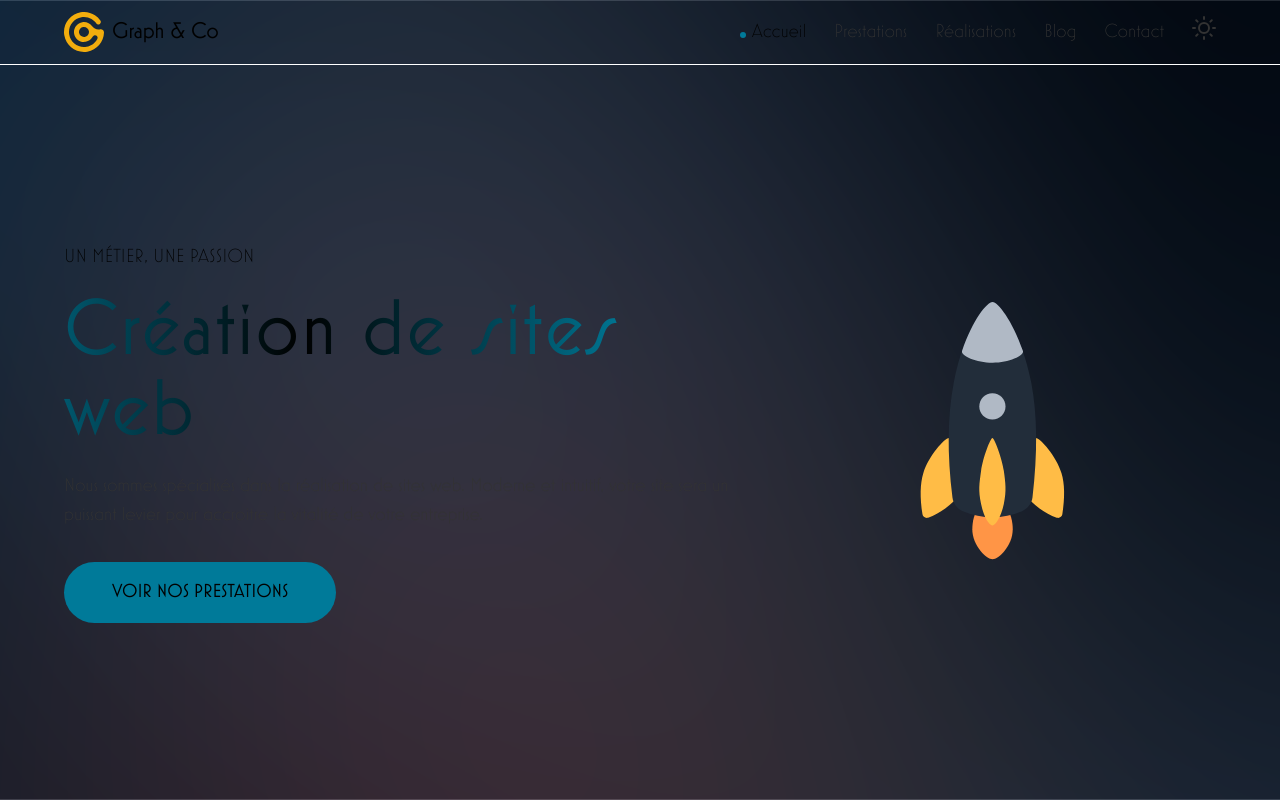
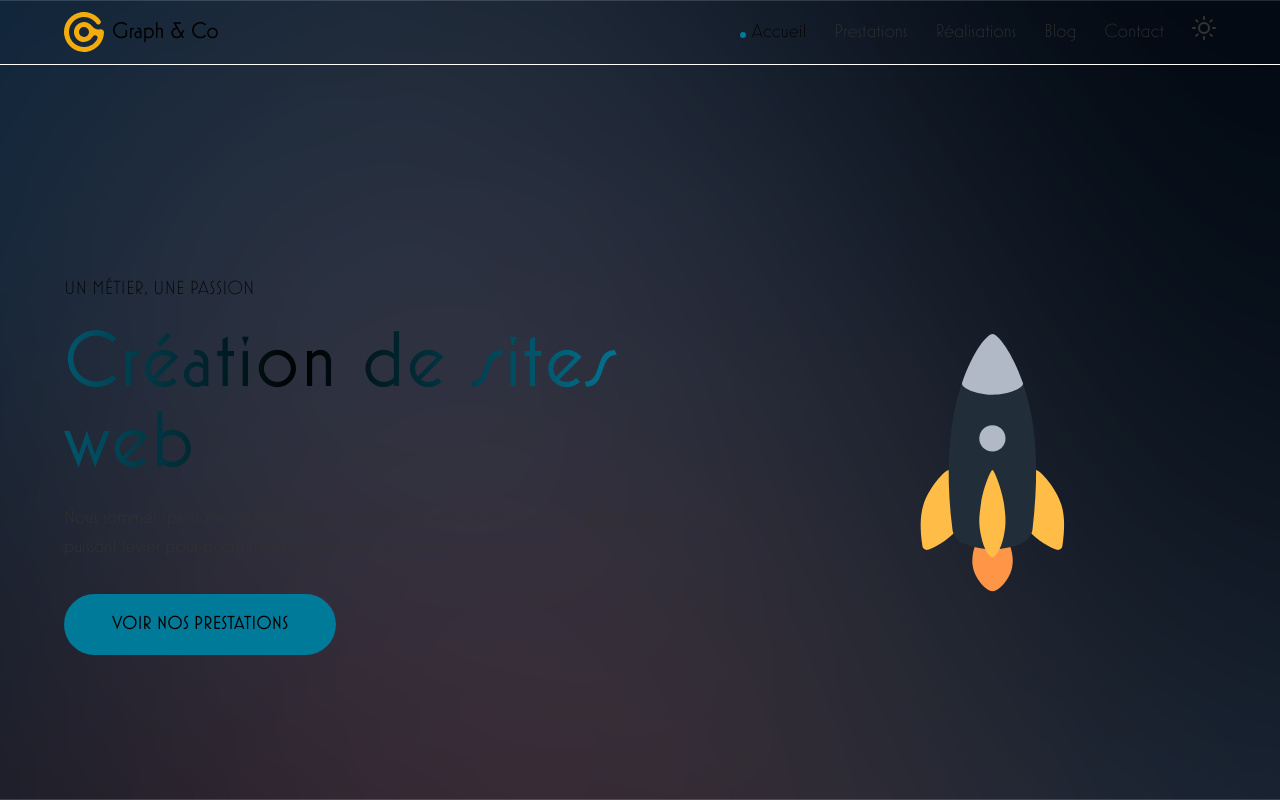
Before and after one commit to Graphandco/graph-next-tailwind-2024, a Next.js app: page / in a window 1280 px wide. Shown: the top 800 px of the page. Built offline with nearby package versions, Linux system fonts and the light colour scheme.

Commit message:
Grid bg added to Competences

```diff
--- a/app/globals.scss
+++ b/app/globals.scss
@@ -101,7 +101,7 @@ body {
 	min-height: 100vh;
 	min-height: 100svh;
 	min-height: 100dvh;
-	min-height: 110lvh;
+	min-height: 100lvh;
 	font-size: 1.2rem;
 	text-wrap: pretty;
 	// background: linear-gradient(to bottom, var(--secondary), black)
@@ -185,6 +185,7 @@ p {
 	min-height: calc(100dvh - 64px);
 	min-height: calc(100svh - 64px);
 	min-height: calc(100lvh - 64px);
+	min-height: 100lvh;
 }
 .hero-title {
 	font-size: clamp(50px, 20px + 5vw, 80px);
```
